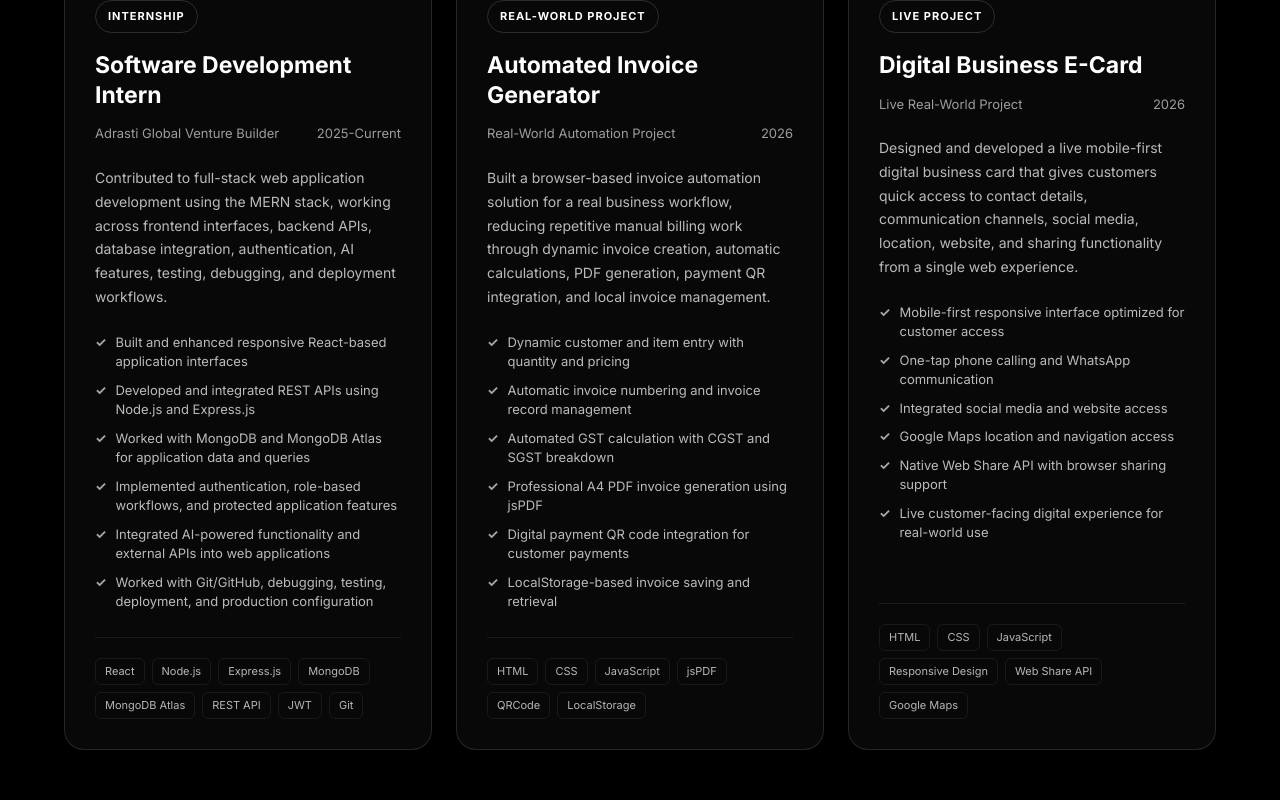
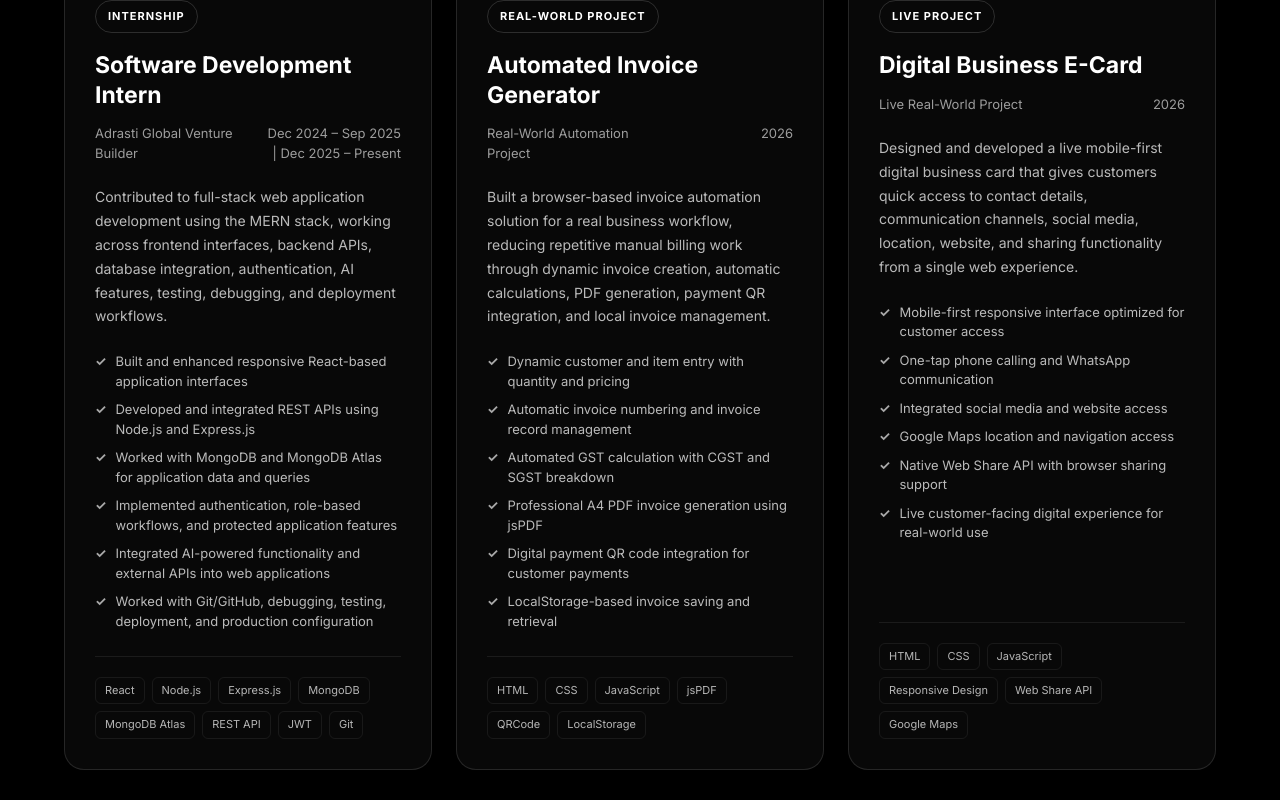
Before and after one commit to Mr-Lokeshvb/portfolio-lokeshwaran, a React (Vite) app: page / in a window 1280 px wide. Shown: the part 4720-5520 px from the top of the page. Built offline with nearby package versions, Linux system fonts and the light colour scheme.

Commit message:
Alignment correction

```diff
--- a/src/App.css
+++ b/src/App.css
@@ -305,24 +305,24 @@
 
 .experience-meta {
   width: 100%;
-  display: flex;
-  justify-content: space-between;
-  align-items: flex-start;
-  gap: 15px;
+  display: grid;
+  grid-template-columns: minmax(0, 1.15fr) minmax(0, 1fr);
+  align-items: start;
+  gap: 12px;
   margin-bottom: 22px;
-
   font-size: 13px;
   line-height: 1.5;
   opacity: 0.6;
 }
 
 .experience-meta span:first-child {
-  flex: 1;
+  min-width: 0;
 }
 
 .experience-meta span:last-child {
-  flex-shrink: 0;
-  white-space: nowrap;
+  min-width: 0;
+  text-align: right;
+  white-space: normal;
 }
 
 .experience-description {
--- a/src/data/portfolioData.js
+++ b/src/data/portfolioData.js
@@ -167,7 +167,7 @@ const portfolioData = {
       type: "INTERNSHIP",
       title: "Software Development Intern",
       organization: "Adrasti Global Venture Builder",
-      duration: "2025-Current",
+      duration: "Dec 2024 – Sep 2025 | Dec 2025 – Present",
 
       description:
         "Contributed to full-stack web application development using the MERN stack, working across frontend interfaces, backend APIs, database integration, authentication, AI features, testing, debugging, and deployment workflows.",
```
